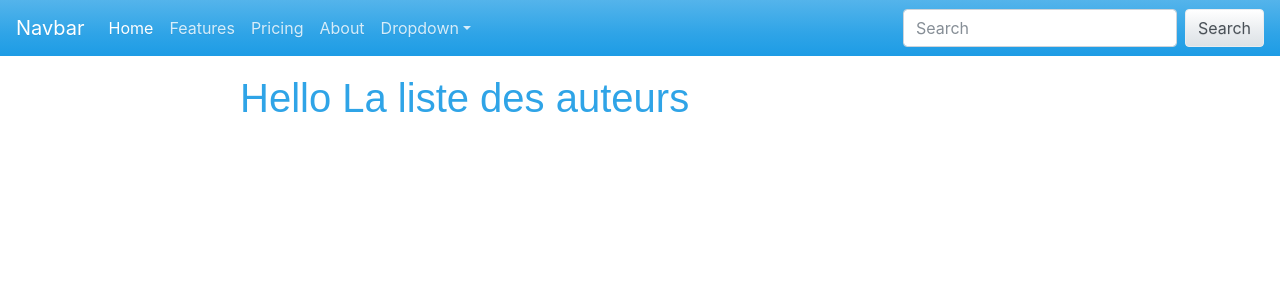
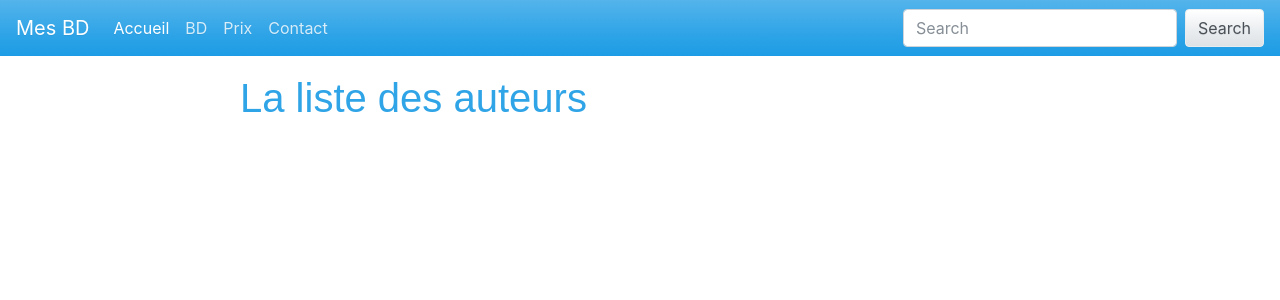
Before and after one commit to GiDLdev/SymfonyProject, a Symfony app: template mon-nouveau-projet-main/templates/bd/index.html.twig in a window 1280 px wide. Shown: the top 300 px of the page. Run offline with Twig, Linux system fonts and the light colour scheme; the template is opened without the code that fills it, so the values that code supplies are empty; some libraries are stand-ins or nearby versions.

Commit message:
Listes des auteurs

```diff
--- a/mon-nouveau-projet-main/templates/base.html.twig
+++ b/mon-nouveau-projet-main/templates/base.html.twig
@@ -16,7 +16,7 @@
     </head>
     <body>
         <nav class="navbar navbar-expand-lg navbar-dark bg-primary">
-  <a class="navbar-brand" href="#">Navbar</a>
+  <a class="navbar-brand" href="{{ path('home') }}">Mes BD</a>
   <button class="navbar-toggler" type="button" data-toggle="collapse" data-target="#navbarColor01" aria-controls="navbarColor01" aria-expanded="false" aria-label="Toggle navigation">
     <span class="navbar-toggler-icon"></span>
   </button>
@@ -24,20 +24,20 @@
   <div class="collapse navbar-collapse" id="navbarColor01">
     <ul class="navbar-nav mr-auto">
       <li class="nav-item active">
-        <a class="nav-link" href="#">Home
+        <a class="nav-link" href="{{ path('home') }}">Accueil
           <span class="sr-only">(current)</span>
         </a>
       </li>
       <li class="nav-item">
-        <a class="nav-link" href="#">Features</a>
+        <a class="nav-link" href="{{ path('bd') }}">BD</a>
       </li>
       <li class="nav-item">
-        <a class="nav-link" href="#">Pricing</a>
+        <a class="nav-link" href="#">Prix</a>
       </li>
       <li class="nav-item">
-        <a class="nav-link" href="#">About</a>
+        <a class="nav-link" href="#">Contact</a>
       </li>
-      <li class="nav-item dropdown">
+      <!-- <li class="nav-item dropdown">
         <a class="nav-link dropdown-toggle" data-toggle="dropdown" href="#" role="button" aria-haspopup="true" aria-expanded="false">Dropdown</a>
         <div class="dropdown-menu">
           <a class="dropdown-item" href="#">Action</a>
@@ -46,7 +46,7 @@
           <div class="dropdown-divider"></div>
           <a class="dropdown-item" href="#">Separated link</a>
         </div>
-      </li>
+      </li> -->
     </ul>
     <form class="form-inline my-2 my-lg-0">
       <input class="form-control mr-sm-2" type="text" placeholder="Search">
--- a/mon-nouveau-projet-main/templates/bd/index.html.twig
+++ b/mon-nouveau-projet-main/templates/bd/index.html.twig
@@ -1,6 +1,6 @@
 {% extends 'base.html.twig' %}
 
-{% block title %}Hello BdController!{% endblock %}
+{% block title %}La liste des auteur{% endblock %}
 
 {% block body %}
 <style>
@@ -9,9 +9,9 @@
 </style>
 
 <div class="example-wrapper">
-    <h1>Hello La liste des auteurs</h1>
+    <h1>La liste des auteurs</h1>
     {% for auteur in auteurs %}
-    <p>{{ auteur.auteur}}</p>
+    <p><a href="{{path('bd_show', {id :auteur.id}) }}"{{ auteur.auteur}}</a></p>
     {% endfor %}
 </div>
 {% endblock %}
```
Also changed, not shown: mon-nouveau-projet-main/src/Controller/BdController.php (+11 -0 lines), mon-nouveau-projet-main/templates/bd/show.html.twig (added, +22 -0 lines).
